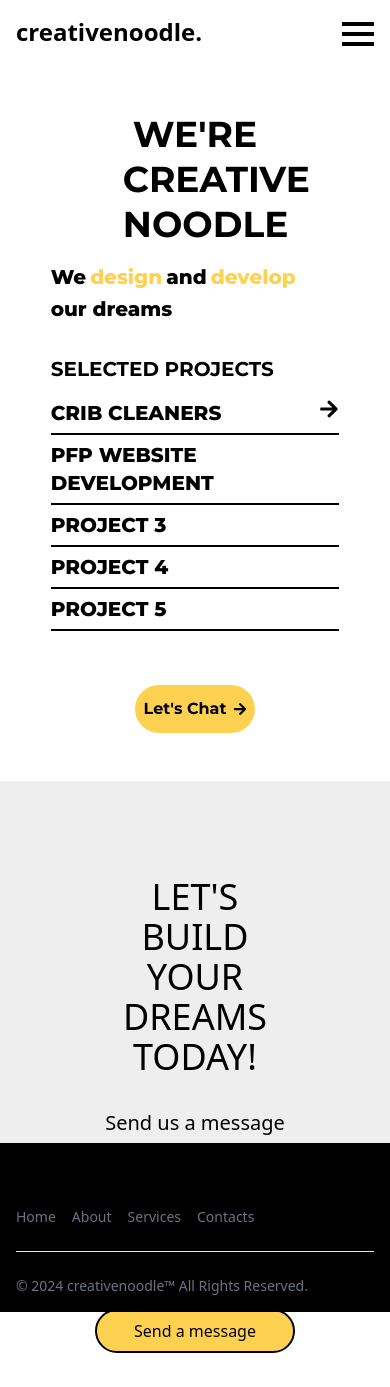
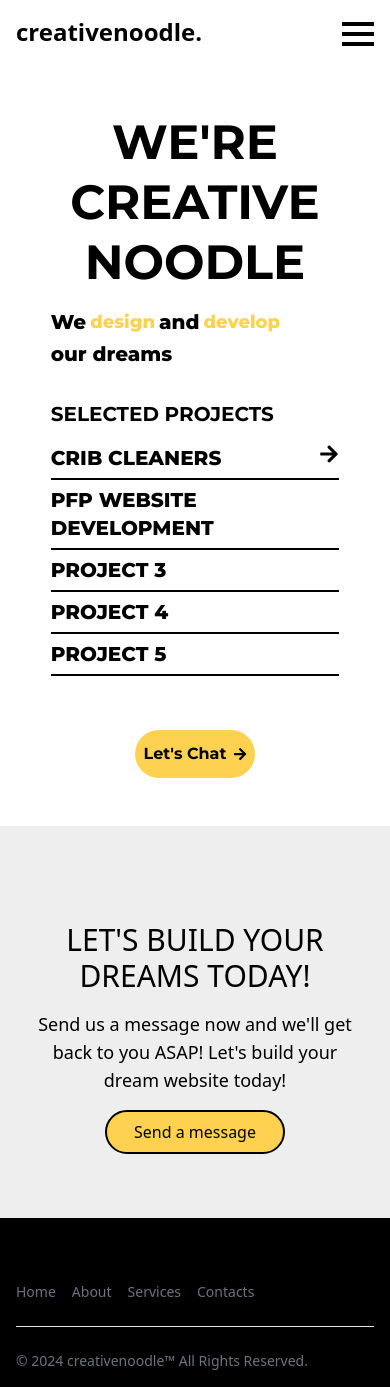
Before and after one commit to CliffVille/creativenoodle, a React (Vite) app: page /home in a window 390 px wide. Before the commit the page ends 1353 px from the top, so only its background shows below. Built offline with nearby package versions, Linux system fonts and the light colour scheme.

Commit message:
Made home mobile responsive

```diff
--- a/src/components/header.jsx
+++ b/src/components/header.jsx
@@ -46,7 +46,7 @@ const Header = () => {
 
             {/* Mobile Menu */}
                 {isOpen && (
-                    <div className="lg:hidden bg-yellow w-3/5 mx-auto rounded-lg">
+                    <div className="lg:hidden bg-yellow w-full mx-auto rounded-lg">
                         {['Home', 'About', 'Services', 'Contacts'].map((tab) => (
                         <NavLink
                             key={tab}
--- a/src/components/headerb.jsx
+++ b/src/components/headerb.jsx
@@ -2,10 +2,10 @@ import React from 'react'
 
     const headerb = () => {
       return (
-        <div className="w-full h-[362px] bg-[#eeeeee] text-center">
-            <h1 className="text-black text-4xl w-1/2 mx-auto mt-24 mb-8 uppercase">Let&apos;s build your dreams today!</h1>
-            <p className="text-black text-xl w-1/2 mx-auto my-8">Send us a message now and we&apos;ll get back to you ASAP! Let&apos;s build your dream website today!</p>
-            <button className="w-[200px] px-4 py-2 bg-yellow hover:bg-hover border-2 border-black rounded-full">Send a message</button>
+        <div className="w-full h-auto bg-[#eeeeee] text-center py-16 px-4">
+            <h1 className="text-black text-3xl md:text-4xl max-w-[90%] md:max-w-1/2 mx-auto mt-8 md:mt-24 mb-4 md:mb-8 uppercase">Let&apos;s build your dreams today!</h1>
+            <p className="text-black text-lg md:text-xl max-w-[90%] md:max-w-1/2 mx-auto my-4 md:my-8">Send us a message now and we&apos;ll get back to you ASAP! Let&apos;s build your dream website today!</p>
+            <button className="w-[180px] md:w-[200px] px-4 py-2 bg-yellow hover:bg-hover border-2 border-black rounded-full">Send a message</button>
         </div>
       )
     }
--- a/src/pages/home.jsx
+++ b/src/pages/home.jsx
@@ -6,10 +6,10 @@ const Home = () => {
     <div className="flex flex-col font-extrabold font-montserrat mt-12">
       <div className="flex flex-col lg:flex-row items-center lg:items-start lg:justify-around mx-auto w-[74%]">
         <div className="flex flex-col items-center lg:items-start text-center lg:text-left mb-8 lg:mb-0">
-          <h1 className="w-1/2 text-4xl lg:text-6xl font-bold text-black leading-tight uppercase mb-4">We&apos;re creative noodle</h1>
+          <h1 className="w-full md:w-1/2 text-5xl lg:text-6xl font-bold text-black leading-tight uppercase mb-4">We&apos;re creative noodle</h1>
           <p className="text-xl lg:text-2xl flex flex-wrap gap-1 text-black">We{" "}
-            <span className="text-xl lg:text-2xl text-yellow">design</span> and{" "}
-            <span className="text-xl lg:text-2xl text-yellow">develop</span> our
+            <span className="text-lg lg:text-2xl text-yellow">design</span> and{" "}
+            <span className="text-lg lg:text-2xl text-yellow">develop</span> our
             dreams
           </p>
         </div>
```
